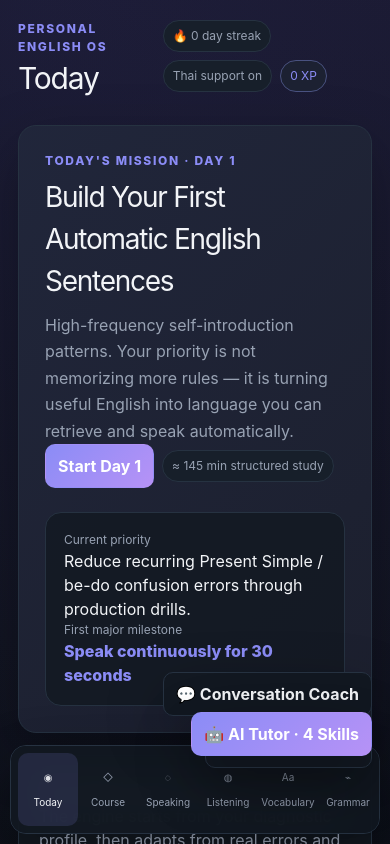
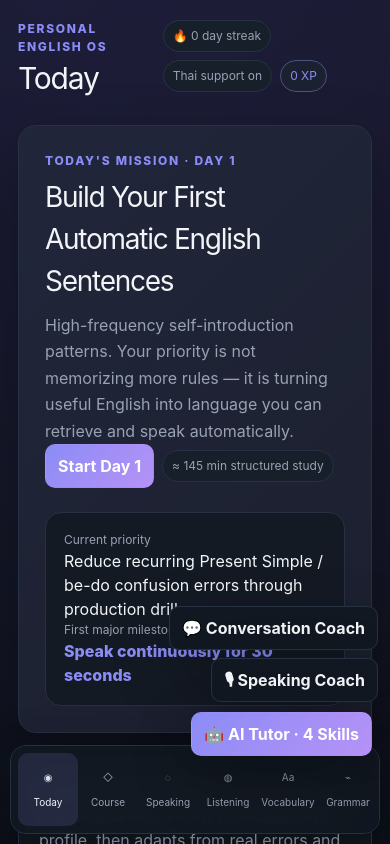
Before and after one commit to TxngJr/english-c1-accelerator, a Next.js app: page / in a window 390 px wide. Shown: the top 844 px of the page. Built offline with nearby package versions, Linux system fonts and the light colour scheme.

Commit message:
fix: prevent mobile floating control collisions

```diff
--- a/src/app/ai-tutor-responsive.css
+++ b/src/app/ai-tutor-responsive.css
@@ -5,6 +5,10 @@ section[aria-label="AI lesson tutor"] {
 @media (max-width: 980px) {
   button[aria-label="Open AI lesson tutor"] {
     bottom: 88px !important;
+  }
+
+  .practice-shortcuts {
+    bottom: 142px !important;
   }
 
   section[aria-label="AI lesson tutor"] {
@@ -20,4 +24,8 @@ section[aria-label="AI lesson tutor"] {
     width: auto !important;
     border-radius: 16px !important;
   }
+
+  .practice-shortcuts {
+    right: 12px !important;
+  }
 }
```
